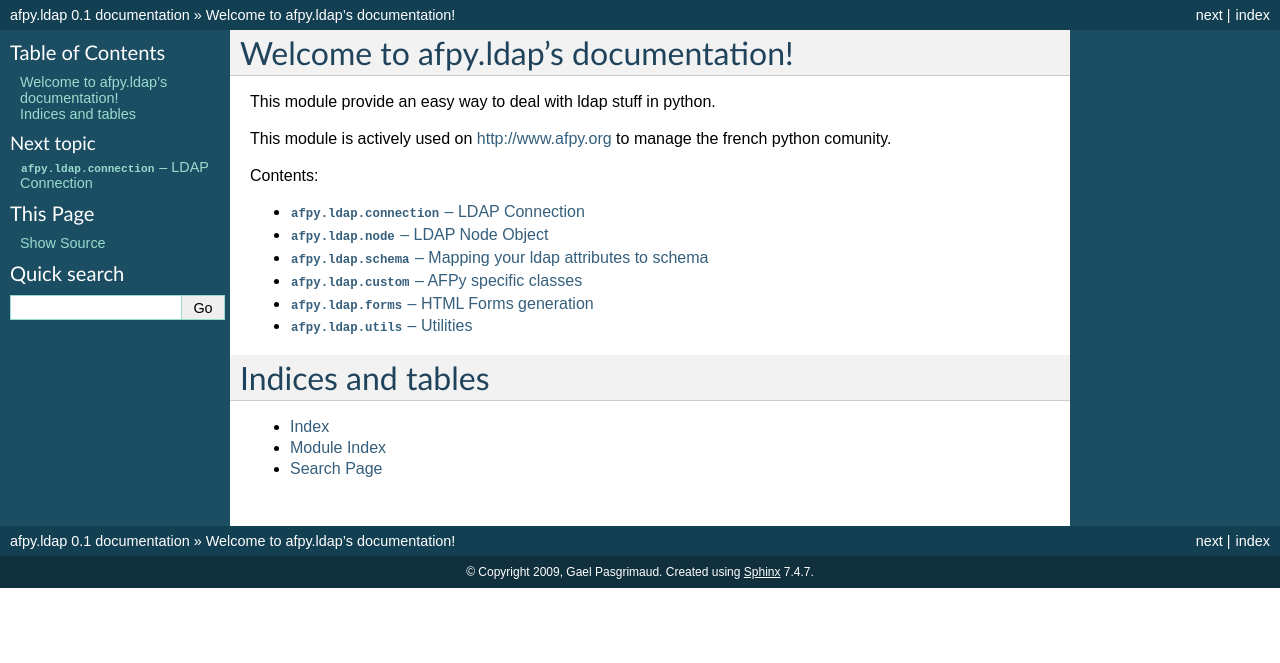
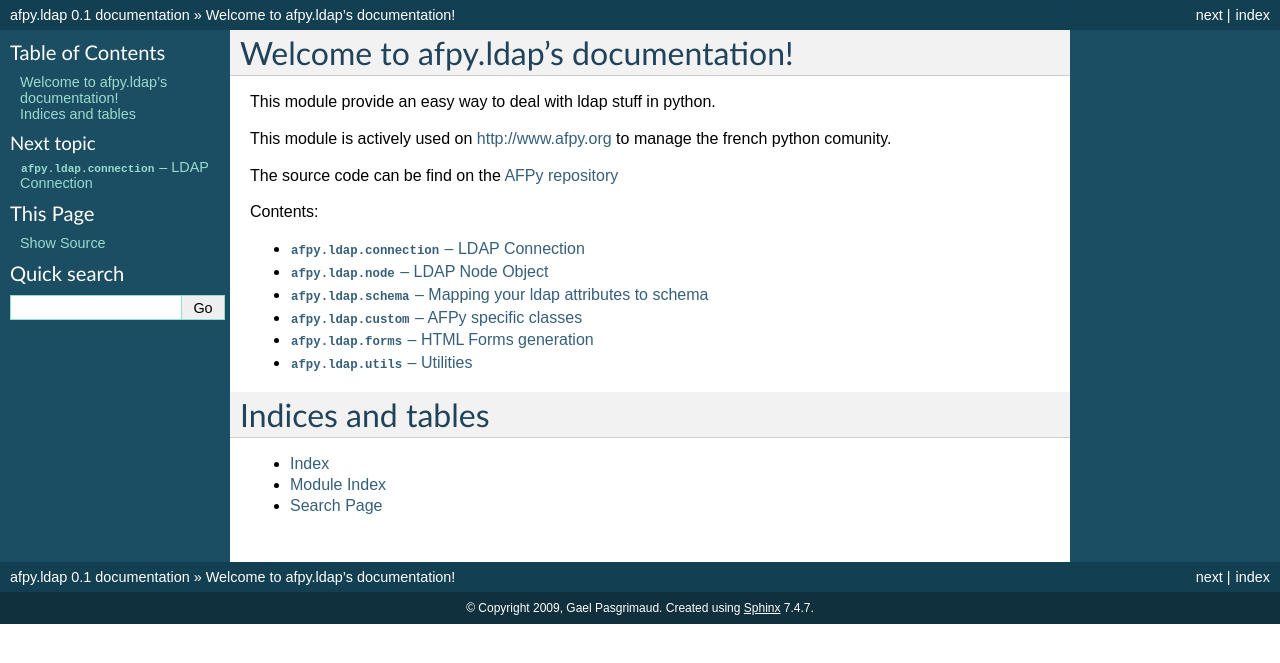
Before and after one commit to AFPy/afpy.ldap, a Sphinx documentation site: the page built from docs/index.txt, in a window 1280 px wide. Shown: the top 663 px of the page. Built offline with Sphinx 7.4.7, drawn with Linux system fonts in a browser that asks for light colours.

Commit message:
link to source

```diff
--- a/docs/index.txt
+++ b/docs/index.txt
@@ -9,6 +9,10 @@ Welcome to afpy.ldap's documentation!
 This module provide an easy way to deal with ldap stuff in python.
 
 This module is actively used on http://www.afpy.org to manage the french python comunity.
+
+The source code can be find on the `AFPy repository`_
+
+.. _AFPy repository: https://hg.afpy.org/afpy.ldap/summary
 
 Contents:
 
```
